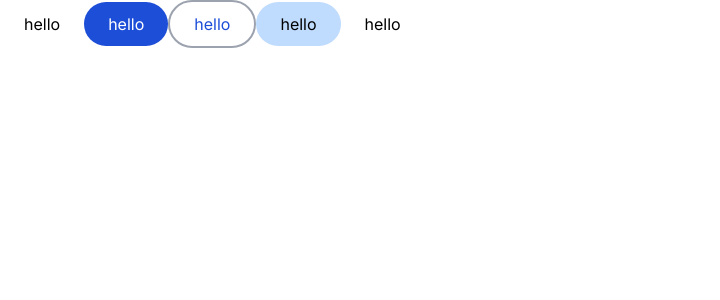
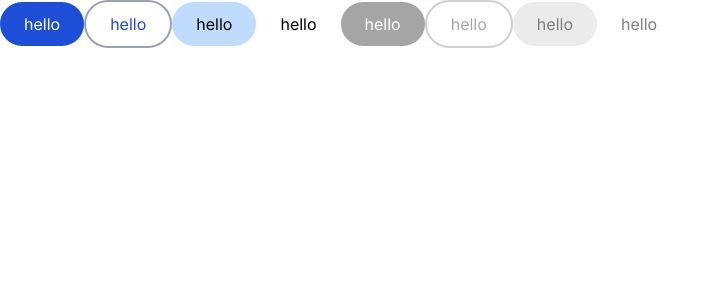
Before and after one commit to sinskiy/strou, a Next.js app: page / in a window 1280 px wide. Shown: the top 300 px of the page, without its empty margins (0-720 px from the left). Built offline with nearby package versions, Linux system fonts and the light colour scheme.

Commit message:
add disabled button styling

```diff
--- a/app/globals.css
+++ b/app/globals.css
@@ -8,6 +8,9 @@
     --filled: theme(colors.blue.700);
     --tonal: theme(colors.blue.200);
     --outline: theme(colors.gray.400);
+  }
+  button:disabled {
+    @apply grayscale opacity-50 pointer-events-none;
   }
 
   .icon {
--- a/app/page.tsx
+++ b/app/page.tsx
@@ -1,11 +1,22 @@
 export default function Home() {
   return (
     <main>
-      <button>hello</button>
       <button className="filled">hello</button>
       <button className="outlined">hello</button>
       <button className="tonal">hello</button>
       <button className="text">hello</button>
+      <button disabled className="filled">
+        hello
+      </button>
+      <button disabled className="outlined">
+        hello
+      </button>
+      <button disabled className="tonal">
+        hello
+      </button>
+      <button disabled className="text">
+        hello
+      </button>
     </main>
   );
 }
```
